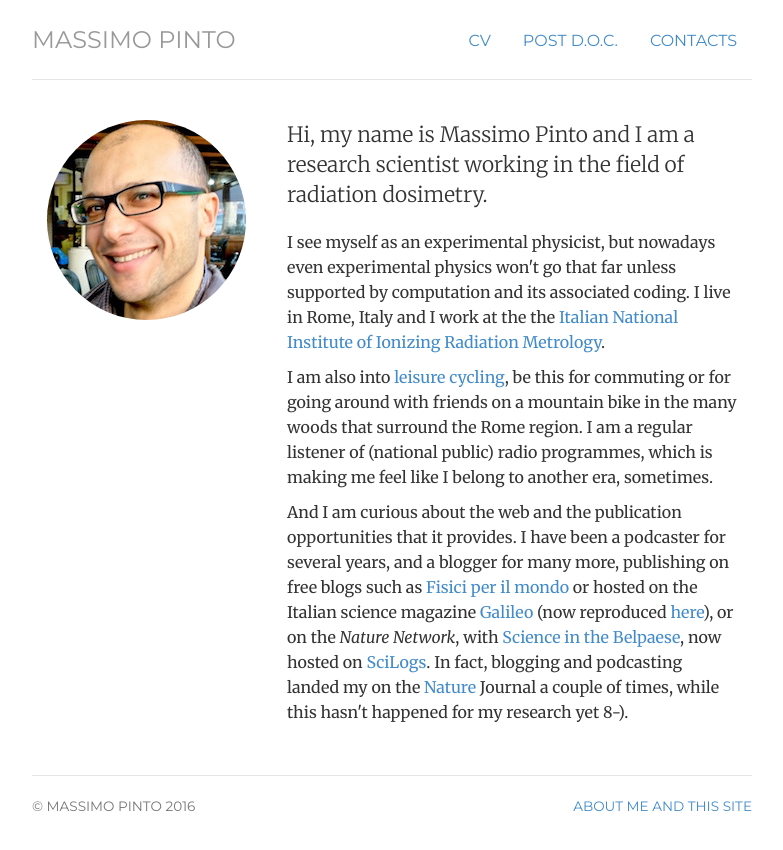
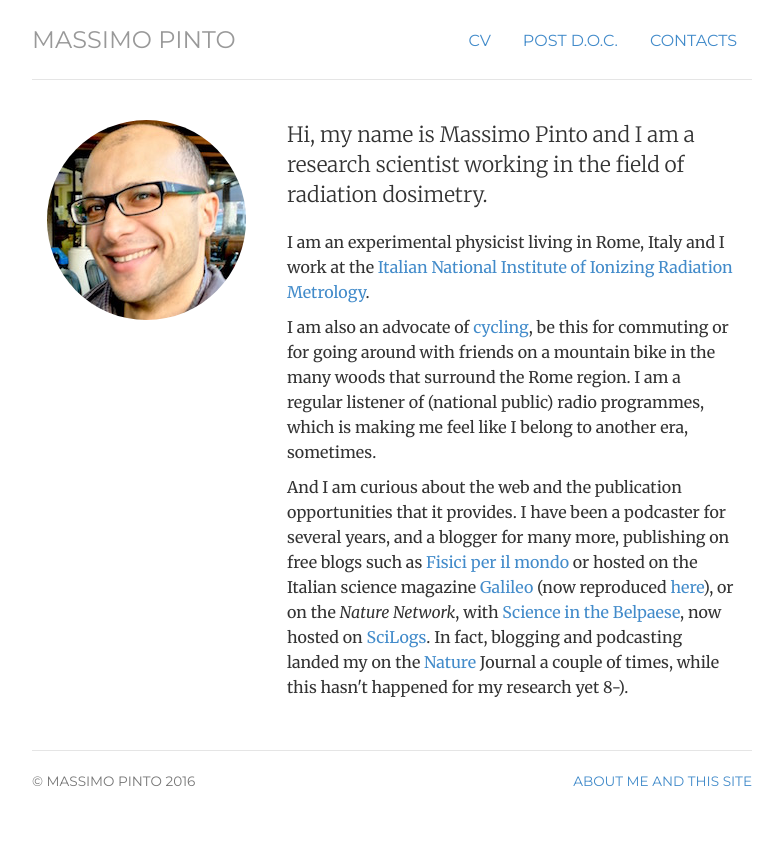
Before and after one commit to massimopinto/massimopinto.github.io, a Jekyll site: the page built from index.html, in a window 1280 px wide. Shown: the top 850 px of the page, without its empty margins (248-1031 px from the left). Built offline with Jekyll 4.4.1, drawn with Linux system fonts in a browser that asks for light colours.

Commit message:
minor updates of content
Adjusted the text in the home page and around the site

```diff
--- a/about/index.html
+++ b/about/index.html
@@ -24,6 +24,6 @@ I graduated in Physics at the University of Naples <a href="http://www.unina.it"
 <p>
 After a brief return to hometown Naples, I moved overseas again in 2003 and worked on my first post-doctoral research fellowship in the Radiation Research division of the Radiology Department at the New Jersey Medical School, directed by Professor Roger W. Howell, now merged into <a href="http://www.rutgers.edu/">Rutgers University</a>. By this time, I had made my first move toward the radiobiology of low doses of ionizing radiation, and my main interest was in the <em>bystander effect</em> and its interplay with the <em>adaptive response</em>. Together with Prof. Roger Howell, Prof. Edouard Azzam also kept a close eye on me. By the end of 2006, I was back to Italy for my second post-doc, in the Radiation Biophysics Group at <a href="http://www.iss.it">Istituto Superiore di Sanità</a>, Rome, directed by Dr. Mauro Belli. Here I worked again on the radiation-induced <em>adaptive response</em> at ultra-low dose-rates of ionizing radiation.</p>
 <p>
-In 2010 I obtained a permanent research position at the Italian National Institute of Ionizing Radiation Metrology, <a href="http://www.inmri.enea.it">ENEA-INMRI</a>. I work in the Dosimetry division, directed by Dr. Maria Pia Toni, where I am responsible for the primary Standards of <em>air kerma</em>. Over the past few years, I was first trained on <em>free air chambers</em> and the primary measurements of air kerma that can be obtained usin them. Gradually I moved on to Monte Carlo techniques, using the particle transport code <em>penelope</em> from the Universitat Politecnica de Catalunya.  More recently, since 2014, I began working on calorimeters to obtain primary measurements of another physical quantity of relevance in radiation dosimetry, namely the <em>absorbed dose to water</em>, D<sub>w</sub>. </p>
+In 2010 I obtained a permanent research position at the Italian National Institute of Ionizing Radiation Metrology, <a href="http://www.inmri.enea.it">ENEA-INMRI</a>. I work in the Dosimetry division, directed by Dr. Maria Pia Toni, where I am responsible for the primary Standards of <em>air kerma</em>. Over the past few years, I was first trained on <em>free air chambers</em> and the primary measurements of air kerma that can be obtained usin them. Gradually I moved on to Monte Carlo techniques, using the particle transport code <em>penelope</em> from the Universitat Politecnica de Catalunya.  More recently, from 2014, I began working on calorimeters to obtain primary measurements of another physical quantity of relevance in radiation dosimetry, namely the <em>absorbed dose to water</em>, D<sub>w</sub>. </p>
 
 </div><!-- /.blurb -->
--- a/cv/index.html
+++ b/cv/index.html
@@ -28,7 +28,7 @@ description: Current CV for Massimo Pinto, a Research Scientist living in Rome,
 
 				<h2>Degrees</h2>
 				<p><strong><abbr title="Philosophiae Doctor">Ph.D.</abbr> in Oncology/Physics, University College London, London, UK, 2002</strong>. <br>
-				<em>Induction and Rejoining of DNA Double-Strand Breaks in Human Cells after Exposure to Ionising Radiation: an Experimental and Modelling Approach</em>. The thesis can be downladed from the UCL Discovery website at <a href="http://discovery.ucl.ac.uk/1520907/">this link</a></p>
+				<em>Induction and Rejoining of DNA Double-Strand Breaks in Human Cells after Exposure to Ionising Radiation: an Experimental and Modelling Approach</em>. The thesis can be downloaded from the UCL Discovery website at <a href="http://discovery.ucl.ac.uk/1520907/">this link</a>.</p>
 				<!-- <a href="/MassimoPintoPhD2002-singlepage.pdf" class="btn btn-default pull-right" title="Download Ph.D. thesis">Download Thesis (PDF)</a> -->
 				<!--<a href="/files/" title="Induction and Rejoining of DNA Double-Strand Breaks in Human Cells after Exposure to Ionising Radiation: an Experimental and Modelling Approach> </a> -->
 				<p><strong><abbr title="Batchelor of Science">BSc</abbr> in Physics, University of Naples, Naples, Italy, 1998</strong><br>
--- a/index.html
+++ b/index.html
@@ -14,9 +14,9 @@ description: Massimo Pinto is a Research Scientist, bicyle commuter and mountain
 	</div>
 	<div itemscope itemtype="http://data-vocabulary.org/Person" class="col-sm-8">
 	<p class="lead">Hi, my name is <span itemprop="name">Massimo Pinto</span> and I am a research scientist working in the field of radiation dosimetry.</p>
-	<p>I see myself as an experimental <span itemprop="title">physicist</span>, but nowadays even experimental physics won't go that far unless supported by computation and its associated coding. I live in <span itemprop="address" itemscope
-    itemtype="http://data-vocabulary.org/Address"> <span itemprop="locality">Rome</span>, <span itemprop="region">Italy</span></span> and I work at the  <span itemprop="affiliation">the <a href="http://www.inmri.enea.it">Italian National Institute of Ionizing Radiation Metrology</a></span>.</p>
-		<p>I am also into <a href="https://strava.com/athletes/3800623">leisure cycling</a>, be this for commuting or for going around with friends on a mountain bike in the many woods that surround the <span itemprop="locality">Rome</span> region. I am a regular listener of (national public) radio programmes, which is making me feel like I belong to another era, sometimes.</p>
+	<p>I am an experimental <span itemprop="title">physicist</span>  living in <span itemprop="address" itemscope
+    itemtype="http://data-vocabulary.org/Address"> <span itemprop="locality">Rome</span>, <span itemprop="region">Italy</span></span> and I work at the  <span itemprop="affiliation"> <a href="http://www.inmri.enea.it">Italian National Institute of Ionizing Radiation Metrology</a></span>.</p>
+		<p>I am also an advocate of <a href="https://strava.com/athletes/3800623"> cycling</a>, be this for commuting or for going around with friends on a mountain bike in the many woods that surround the <span itemprop="locality">Rome</span> region. I am a regular listener of (national public) radio programmes, which is making me feel like I belong to another era, sometimes.</p>
 		<p>And I am curious about the web and the publication opportunities that it provides. I have been a podcaster for several years, and a blogger for many more, publishing on free blogs such as <a href="https://fisiciaroundtheworld.wordpress.com">Fisici per il mondo</a> or hosted on the Italian science magazine <a href="http://www.galileonet.it">Galileo</a>  (now reproduced <a href="/blog">here</a>), or on the <em>Nature Network</em>, with <a href="http://www.scilogs.com/science_in_the_bel_paese/">Science in the Belpaese</a>, now hosted on <a href="http://www.scilogs.com">SciLogs</a>. In fact, blogging and podcasting landed my on the <a href="http://www.nature.com/nature/index.html">Nature</a> Journal a couple of times, while this hasn't happened for my research yet 8-).</p>
 	</div>
 </div>
```
